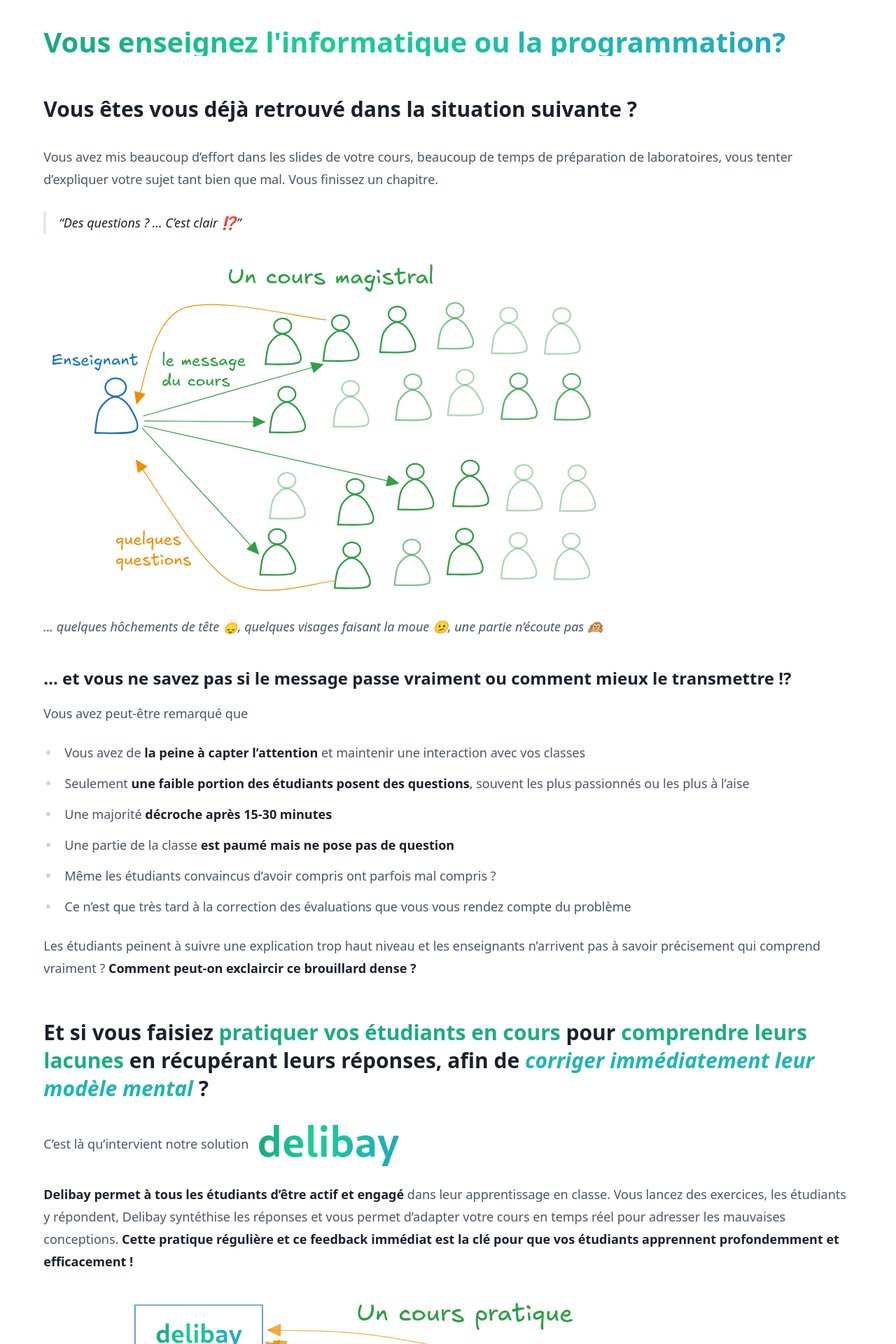
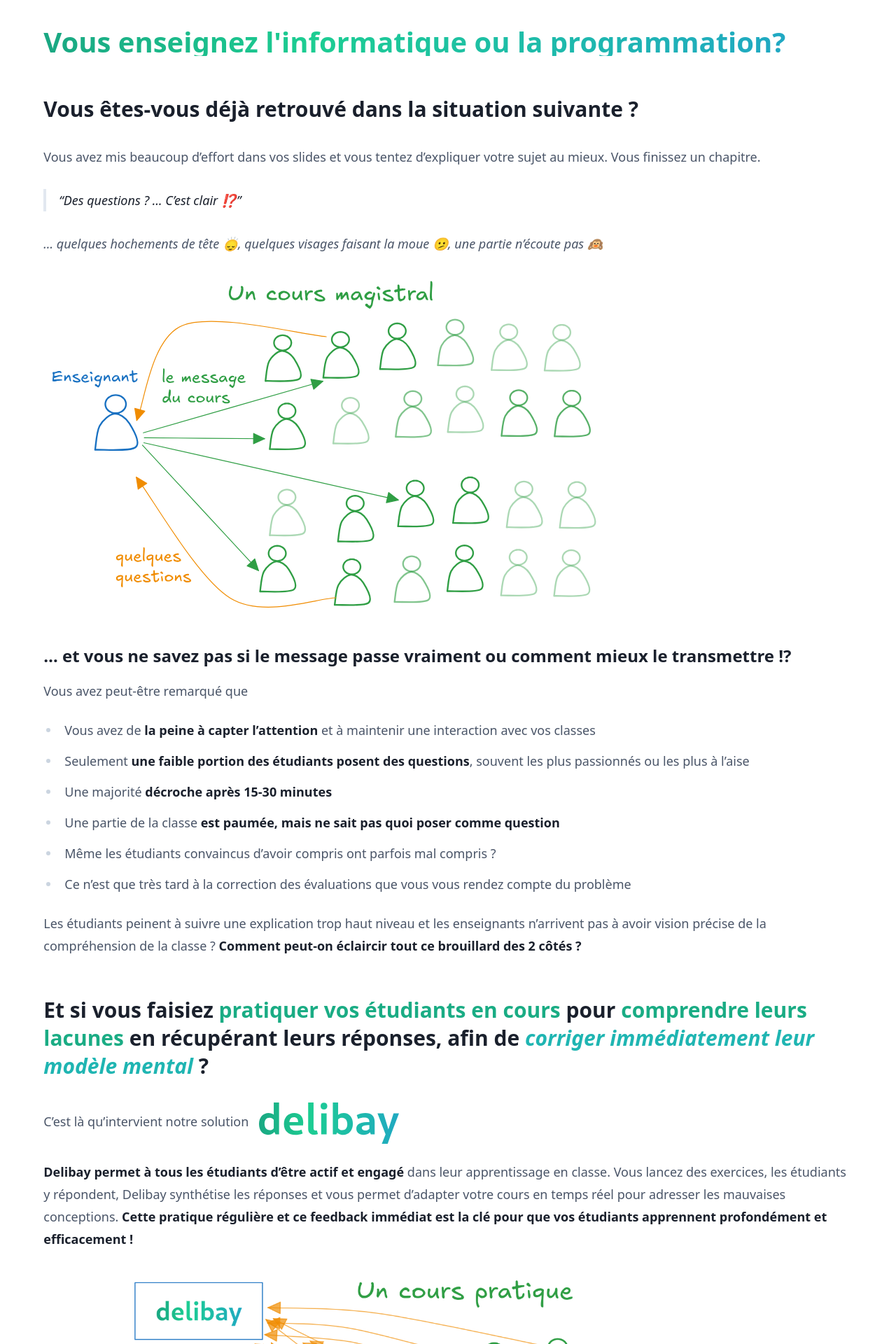
Before and after one commit to samuelroland/mvp, a Jekyll site: the page built from index.md, in a window 1280 px wide. Shown: the top 1920 px of the page at 70% size. Built offline with Jekyll 4.4.1, drawn with Linux system fonts in a browser that asks for light colours; some of the changed text lies outside the part shown.

Commit message:
Fix bunch of typos, improve text, add code argument

```diff
--- a/assets/style.css
+++ b/assets/style.css
@@ -39,7 +39,8 @@ h2 em, h3 em {
 }
 
 .prose img {
-    width: 800px;
+    width: 100%;
+    max-width: 800px;
 }
 
 .prose img {
--- a/index.md
+++ b/index.md
@@ -4,66 +4,71 @@ layout: default
 
 <h1 class="!text-[28px] xs:!text-[35px] md:!text-[40px] sm:!bg-red-500 md:bg-blue-500">Vous enseignez l'informatique ou la programmation?</h1>
 
-## Vous êtes vous déjà retrouvé dans la situation suivante ?
+## Vous êtes-vous déjà retrouvé dans la situation suivante ?
 
-Vous avez mis beaucoup d'effort dans les slides de votre cours, beaucoup de temps de préparation de laboratoires, vous tenter d'expliquer votre sujet tant bien que mal. Vous finissez un chapitre.
+Vous avez mis beaucoup d'effort dans vos slides et vous tentez d'expliquer votre sujet au mieux. Vous finissez un chapitre.
 
 > Des questions ? ... C'est clair ⁉️
 
-![cours magistral avec une classe et peu d'interactions étudiants vers profs, seulement quelques étudiants qui captent le message, le reste est paumé ou n'ose pas poser de question](schemas/lecture.opti.svg)
+*... quelques hochements de tête 🙂‍↕️, quelques visages faisant la moue 🫤, une partie n'écoute pas 🙉*
 
-
-*... quelques hôchements de tête 🙂‍↕️, quelques visages faisant la moue 🫤, une partie n'écoute pas 🙉*
+![Cours magistral avec une classe et peu d'interactions étudiants vers profs, seulement quelques étudiants qui captent le message, le reste est paumé ou n'ose pas poser de question](schemas/lecture.opti.svg)
 
 ### ... et vous ne savez pas si le message passe vraiment ou comment mieux le transmettre !?
 
 Vous avez peut-être remarqué que
-- Vous avez de **la peine à capter l'attention** et maintenir une interaction avec vos classes
+- Vous avez de **la peine à capter l'attention** et à maintenir une interaction avec vos classes
 - Seulement **une faible portion des étudiants posent des questions**, souvent les plus passionnés ou les plus à l'aise
 - Une majorité **décroche après 15-30 minutes**
-- Une partie de la classe **est paumé mais ne pose pas de question**
+- Une partie de la classe **est paumée, mais ne sait pas quoi poser comme question**
 - Même les étudiants convaincus d'avoir compris ont parfois mal compris ?
 - Ce n'est que très tard à la correction des évaluations que vous vous rendez compte du problème
 
-Les étudiants peinent à suivre une explication trop haut niveau et les enseignants n'arrivent pas à savoir précisement qui comprend vraiment ? **Comment peut-on exclaircir ce brouillard dense ?**
+Les étudiants peinent à suivre une explication trop haut niveau et les enseignants n'arrivent pas à avoir vision précise de la compréhension de la classe ? **Comment peut-on éclaircir tout ce brouillard des 2 côtés ?**
 
 ## Et si vous faisiez **pratiquer vos étudiants en cours** pour **comprendre leurs lacunes** en récupérant leurs réponses, afin de *corriger immédiatement leur modèle mental* ?
 
 C'est là qu'intervient notre solution <img src="imgs/delibay-logo.svg" id="delibaylogo" />
 
-**Delibay permet à tous les étudiants d'être actif et engagé** dans leur apprentissage en classe. Vous lancez des exercices, les étudiants y répondent, Delibay syntéthise les réponses et vous permet d'adapter votre cours en temps réel pour adresser les mauvaises conceptions. **Cette pratique régulière et ce feedback immédiat est la clé pour que vos étudiants apprennent profondemment et efficacement !**
+**Delibay permet à tous les étudiants d'être actif et engagé** dans leur apprentissage en classe. Vous lancez des exercices, les étudiants y répondent, Delibay synthétise les réponses et vous permet d'adapter votre cours en temps réel pour adresser les mauvaises conceptions. **Cette pratique régulière et ce feedback immédiat est la clé pour que vos étudiants apprennent profondément et efficacement !**
 
 ![deliberate-flow](schemas/deliberate-flow.png)
 
 > Donc c'est juste une énième plateforme de Quiz ?
 
-Sur Delibay, l'expérience n'a rien à voir avec Socrative, Moodle ou d'autres solutions existantes. **Delibay a pour mission de rédéfinir l'expérience d'apprentissage à l'informatique.** Dans cette plateforme open-source vous trouverez des questions de concepts (réponses courtes ou longues), des vrai/faux et des choix multiples, avec une **colorisation avancée du code**.
+Sur Delibay, l'expérience n'a rien à voir avec Socrative, Moodle ou d'autres solutions existantes. **Delibay a pour mission de redéfinir l'expérience d'apprentissage à l'informatique.** Dans cette plateforme open-source vous trouverez des questions de concepts (réponses courtes ou longues), des vrai/faux et des choix multiples, avec une **colorisation avancée du code**.
 
 <img src="imgs/short-question-nice-code.png" class="nicecode" />
 
 <img src="imgs/mcq.png" class="nicecode" />
 
-En plus, vous avez la possibilité de faire des exercices de code
+> Comment ça ? Voir les réponses de *TOUS* les étudiants ça fait beaucoup !
 
-> Comment ça ? Voir les réponses de *TOUS* les étudiants ? Mais ça fait beaucoup et on ne va pas faire ça par email si ?
-
-Delibay permet de regrouper les réponses et facilement les afficher, voici un exemple avec une question à réponse courte.
+Delibay permet de regrouper les réponses pour rapidement les visualiser et décider du feedback à donner, voici un exemple avec une question à réponse courte.
 
 <img alt="dashboard résumé des réponses en live" src="schemas/dashboard-short-answer.png" class="mockup" />
 
+> C'est bien mais pour notre cours de C++ on a besoin de faire du code aussi !
+
+Vous pourrez aussi lancer des exercices de programmation dans une session live en classe. **Tous les exercices sont validé par des suites de tests automatisés**. Vous pourrez voir en un clin d'oeil l'état de progression et voir le code de chaque réponse si nécessaire.
+
+> C'est comme codecheck.io ou d'autres suites de tests en ligne en fait ? C'était vraiment lent dans mon souvenir...
+
+**Le code est développé et exécuté en local** pour bénéficier d'un **maximum de vitesse** de compilation et d'une **expérience d'IDE** complète!
+
 > Okay, mais j'ai envie de gérer mon contenu localement et ne pas dépendre d'une autre plateforme web !
 
-Avec Delibay, vous gérez votre contenu localement dans Git via des fichiers textuels, Delibay déploie ensuite votre cours à partir de ce repository et se synchronise à chaque `git push`.
+Avec Delibay, vous gérez votre contenu localement dans Git via des fichiers texte, Delibay déploie ensuite votre cours à partir de ce repository et se synchronise à chaque `git push`.
 
 ## Nos services
 
-> Intéressant mais j'ai déjà un recueil d'exercices en PDF, j'ai la flemme de passer des heures à les migrer...
+En plus de l'hébergement de l'infrastructure, nous vendons également des services pour répondre aux problèmes suivants.
+
+> Intéressant... mais j'ai déjà un recueil d'exercices en PDF et j'ai la flemme de passer des heures à les migrer...
 
 > J'aimerai bien mais je n'ai pas le temps de créer tous ces exercices !
 
-> C'est difficile de créer des questions challengeantes pour les étudiants...
-
-> En tant qu'expert, c'est difficile de se mettre dans la peau des étudiants et cerner leurs incompréhensions.
+> C'est difficile de créer des questions challengeantes pour les étudiants... parce qu'en tant qu'expert, c'est difficile de se mettre dans la peau des étudiants et de cerner leurs incompréhensions.
 
 <div class="md:flex md:flex-wrap md:space-x-2 space-y-2 md:space-y-0">
 
@@ -74,21 +79,24 @@ Avec Delibay, vous gérez votre contenu localement dans Git via des fichiers tex
 
 <div class="bloc flex-1 border border-blue-500 p-5 rounded-sm">
     <h3>Création d'exercices sur mesure</h3>
-    <p>Nous nous chargeons de créer des exercices variés qui poussent les étudiants dans leur retranchements. Vous n'avez plus qu'à relire et choisir lesquels sont les plus pertinents à chaque session de cours.<br>
+    <p>Nous nous chargeons de créer des exercices variés qui poussent les étudiants dans leurs retranchements. Vous n'avez plus qu'à relire et choisir lesquels sont les plus pertinents à chaque session de cours.<br>
     Les propositions et vos retours se font dans des pull requests sur un repository Git public.
     </p>
 </div>
 
 <div class="bloc flex-1 border border-blue-500 p-5 rounded-sm">
     <h3>Amélioration continue de vos exercices</h3>
-    <p>Nous nous chargeons d'analyser les statistiques des réponses et de lire les réponses textuels, pour améliorer continuellement la qualité de la pratique de vos étudiants.</p>
+    <p>Nous nous chargeons d'analyser les statistiques des réponses et de lire les réponses textuelles, pour améliorer continuellement la qualité de la pratique de vos étudiants.</p>
 </div>
 
 </div>
 
-<h2 class="gradient">Prêt·e à retirer ce brouillard et passer à un cours orienté sur la pratique ?</h2>
 
-Delibay est en cours de développement et conception, nous vous tiendrons au courant quand vous pourrez la tester.
+
+
+<h2 class="gradient">Prêt·e à rendre vos cours interactifs et engageants ?</h2>
+
+Delibay est en cours de développement et de conception, nous vous tiendrons au courant quand vous pourrez la tester.
 
 <div class="flex justify-center" >
 <form
@@ -100,7 +108,7 @@ Delibay est en cours de développement et conception, nous vous tiendrons au cou
   <input class="border border-blue-500 rounded-sm" type="text" id="name" name="name" required> <br>
   <label for="email" class="">Email</label>
   <input class="border border-blue-500 rounded-sm" type="email" id="email" name="email" required> <br>
-  <label for="email" class="">Remarque (optionnel)</label>
+  <label for="email" class="">Remarque (optionnelle)</label>
   <textarea class="border border-blue-500 rounded-sm" type="email" id="remark" name="remark" placeholder="Quels challenges avez-vous actuellement dans votre enseignement qui pourrait être résolu par Delibay ? Quels cours enseignez vous et dans quelle école ?" rows="5">
 </textarea>
   <br>
```
